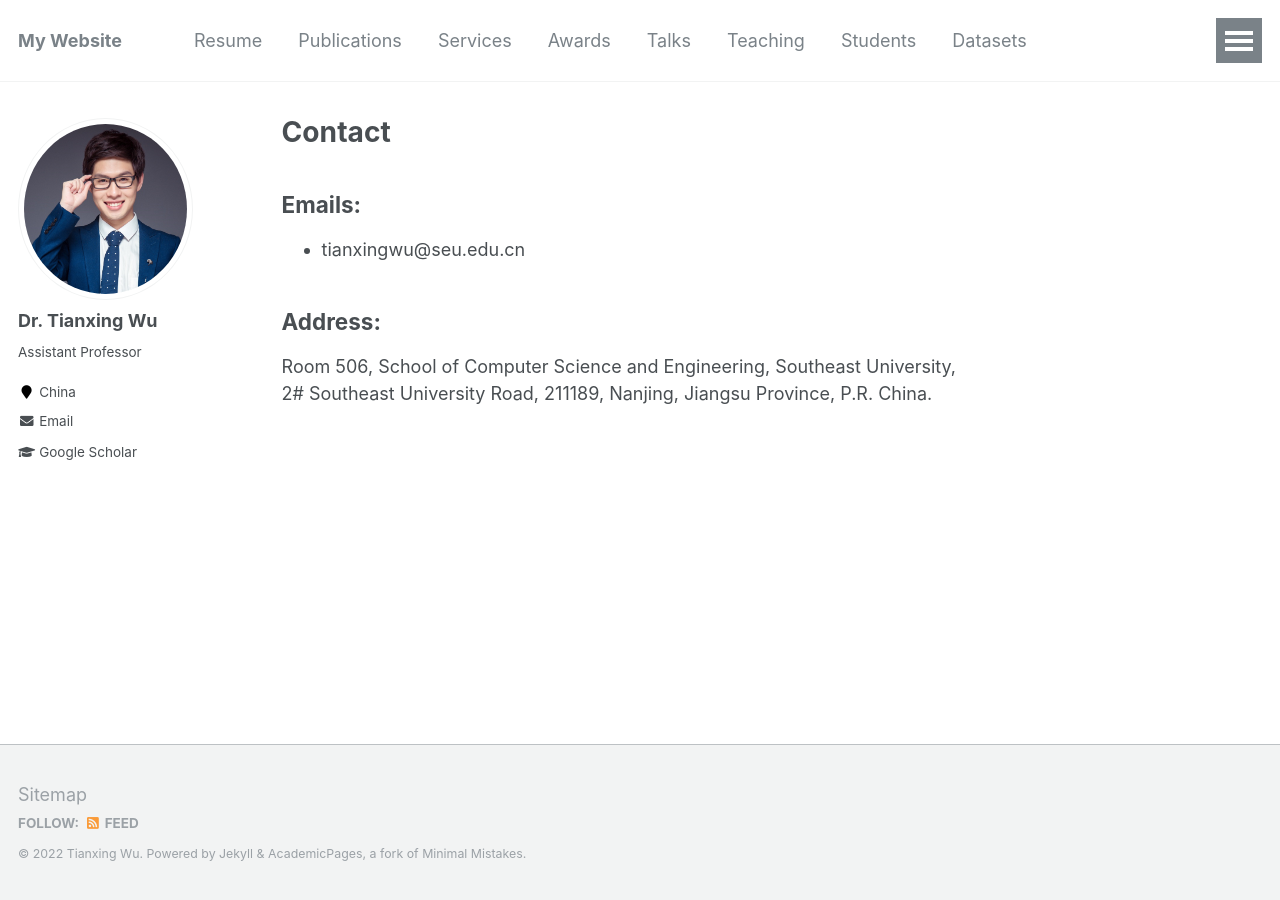
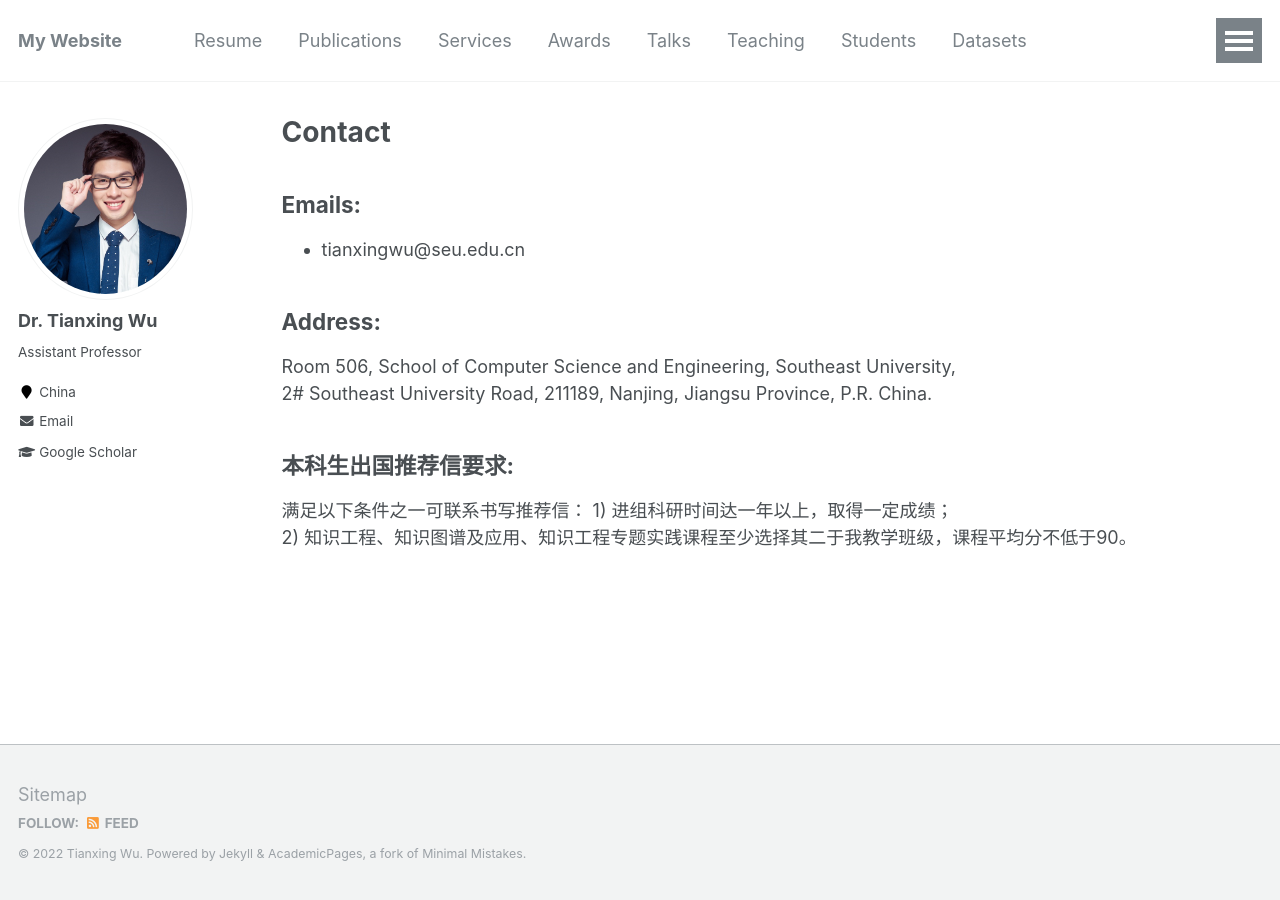
Before and after one commit to tianxing-wu/tianxing-wu.github.io, a Jekyll site: the page built from _pages/contact.md, in a window 1280 px wide. Built offline with Jekyll 4.4.1, drawn with Linux system fonts in a browser that asks for light colours.

Commit message:
info update

```diff
--- a/_data/navigation.yml
+++ b/_data/navigation.yml
@@ -24,5 +24,5 @@ main:
   - title: "Datasets"
     url: /datasets/
 
-  - title: "Contact (含推荐信要求)"
+  - title: "Contact (含出国推荐信要求)"
     url: /contact/
--- a/_pages/contact.md
+++ b/_pages/contact.md
@@ -11,3 +11,8 @@ author_profile: true
 ## Address:
 Room 506, School of Computer Science and Engineering, Southeast University, <br>
 2# Southeast University Road, 211189, Nanjing, Jiangsu Province, P.R. China.
+
+## 本科生出国推荐信要求:
+满足以下条件之一可联系书写推荐信：
+1) 进组科研时间达一年以上，取得一定成绩；<br>
+2) 知识工程、知识图谱及应用、知识工程专题实践课程至少选择其二于我教学班级，课程平均分不低于90。
```
